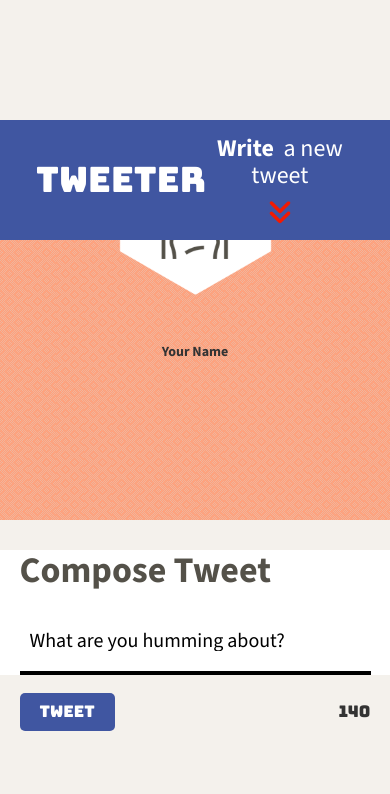
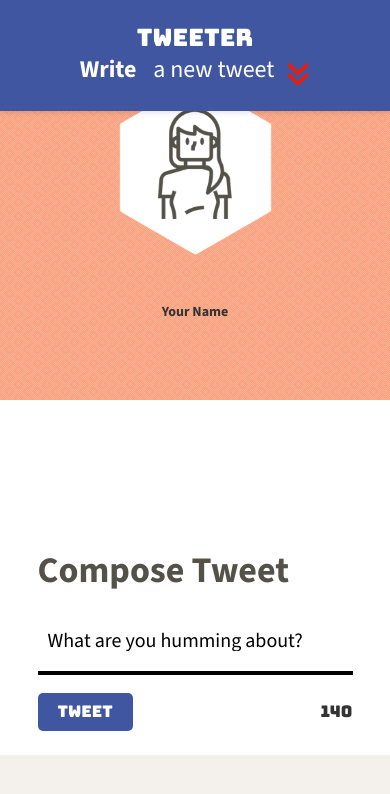
Before and after one commit to Nesss86/tweeter, a website: page public/index.html in a window 390 px wide. Drawn offline with nearby package versions, Linux system fonts and the light colour scheme; no server answers.

Commit message:
Updated nav.css and header.css

```diff
--- a/public/scripts/client.js
+++ b/public/scripts/client.js
@@ -32,7 +32,8 @@ $(document).ready(function () {
 
   // Function to create a tweet element
   const createTweetElement = function (tweet) {
-    return $(`
+    return $(
+      `
       <article class="tweet">
         <header>
           <div class="user-info">
@@ -53,7 +54,8 @@ $(document).ready(function () {
           </div>
         </footer>
       </article>
-    `);
+    `
+    );
   };
 
   // Escape function for XSS prevention
@@ -129,6 +131,15 @@ $(document).ready(function () {
     }
   });
 
+  // Add scroll behavior for the navigation bar
+  $(window).on("scroll", function () {
+    if ($(window).scrollTop() > 50) {
+      $("nav").addClass("scrolled");
+    } else {
+      $("nav").removeClass("scrolled");
+    }
+  });
+
   // Load tweets on page load
   loadTweets();
 });
--- a/public/styles/header.css
+++ b/public/styles/header.css
@@ -3,6 +3,8 @@ header {
   height: 400px;
   background-color: #ffa07a; /* Header-specific background color */
   background-image: url('../images/back-pattern.png'); /* Header-specific background image */
+  margin: 0;
+  padding: 0;
 }
 
 .profile {
@@ -10,6 +12,7 @@ header {
   flex-direction: column;
   align-items: center;
   justify-content: center;
+  padding-top: 80px;
 }
 
 header .avatar { /* Scoped exclusively to the header */
--- a/public/styles/layout.css
+++ b/public/styles/layout.css
@@ -25,35 +25,13 @@ body {
   background-color: #f4f1ec; /* Background color for the entire page */
   font-size: 24px;
   font-family: 'Source Sans 3', sans-serif;
-  padding-top: 0;
+  margin: 0; /* Remove padding from the body */
 }
 
+/* Add padding below the nav for content spacing */
 main, .container {
-  background-color: var(--primary-bg); /* Updated to use CSS variable */
-  background-image: none;
-}
-
-html {
-  box-sizing: border-box;
-}
-*, *:before, *:after {
-  box-sizing: inherit;
-}
-
-/*
- * Global layout stuff
- */
- body {
-  color: #545149;
-  background-color: #f4f1ec; /* Background color for the entire page */
-  font-size: 24px;
-  font-family: 'Source Sans 3', sans-serif;
-  padding-top: 120px;
-}
-
-main, .container {
-  background-color: #ffffff; /* Set a uniform white background */
-  background-image: none;
+  background-color: var(--primary-bg);
+  padding: 120px 20px 20px; /* Add top padding for spacing below the nav */
 }
 
 .new-tweet {
@@ -63,7 +41,3 @@ main, .container {
 .tweets-container {
   margin-top: 50px; /* Add extra space above the Tweets container */
 }
-
-/*
- * Additional CSS can be defined below or in other CSS files, as per instructions
- */
--- a/public/styles/nav.css
+++ b/public/styles/nav.css
@@ -1,32 +1,52 @@
+/* Navigation Bar */
 nav {
   display: flex;
   justify-content: space-between; /* Space out left and right sections */
   align-items: center; /* Center content vertically */
-  height: 120px; /* Nav height */
+  height: 60px; /* Adjusted nav height for consistency */
   width: 100%; /* Full width */
   background-color: #4056A1; /* Default background color */
   color: #FFFFFF; /* Default font color */
-  padding: 0 1.5em; /* Add 1.5em space on left and right */
+  padding: 0 1.5em; /* Add padding on left and right */
   position: fixed; /* Fix to the top */
-  z-index: 1000;
+  z-index: 1000; /* Keep it above other elements */
+  box-shadow: 0 2px 5px rgba(0, 0, 0, 0.1); /* Subtle shadow for effect */
 }
 
-nav span {
-  display: flex;
-  align-items: center; /* Center content vertically */
-  font-size: 35px;
+/* Left Section */
+nav .left {
+  font-family: 'Bungee', sans-serif;
+  font-size: 24px; /* Adjust font size */
 }
 
-nav .left {
-  font-family: 'Bungee', sans-serif;
-}
-
+/* Right Section */
 nav .right {
   font-family: 'Source Sans 3', sans-serif;
   font-size: 1em;
-  display: inline-block;
-  text-align: center;
+  display: flex; /* Change to flex for better alignment */
+  align-items: center;
+  gap: 0.5em; /* Space between elements */
 }
+
+/* Icon Styling */
+nav .right .icon {
+  width: 24px;
+  height: auto;
+}
+
+/* For smaller screens (Optional for responsiveness) */
+@media (max-width: 768px) {
+  nav {
+    flex-direction: column;
+    height: auto;
+    padding: 1em;
+  }
+
+  nav .right {
+    justify-content: center;
+  }
+}
+
 
 nav .right strong {
   font-weight: bold;
@@ -41,3 +61,9 @@ nav .right .icon {
   width: 24px;
   height: auto;
 }
+
+/* Dynamic Background on Scroll */
+nav.scrolled {
+  background-color: rgba(64, 86, 161, 0.9); /* Semi-transparent background */
+  transition: background-color 0.3s ease;
+}
--- a/server/data-files/initial-tweets.json
+++ b/server/data-files/initial-tweets.json
@@ -8,7 +8,7 @@
     "content": {
       "text": "If I have seen further it is by standing on the shoulders of giants"
     },
-    "created_at": 1733834709005
+    "created_at": 1733841912549
   },
   {
     "user": {
@@ -19,6 +19,6 @@
     "content": {
       "text": "Je pense , donc je suis"
     },
-    "created_at": 1733921109005
+    "created_at": 1733928312549
   }
 ]
```
